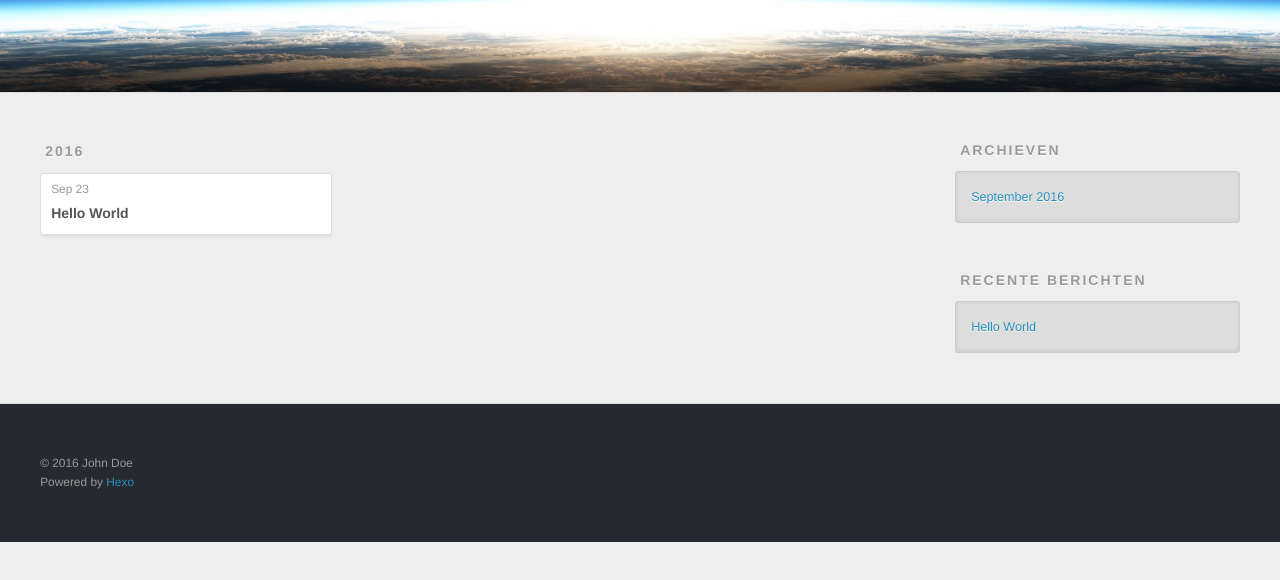
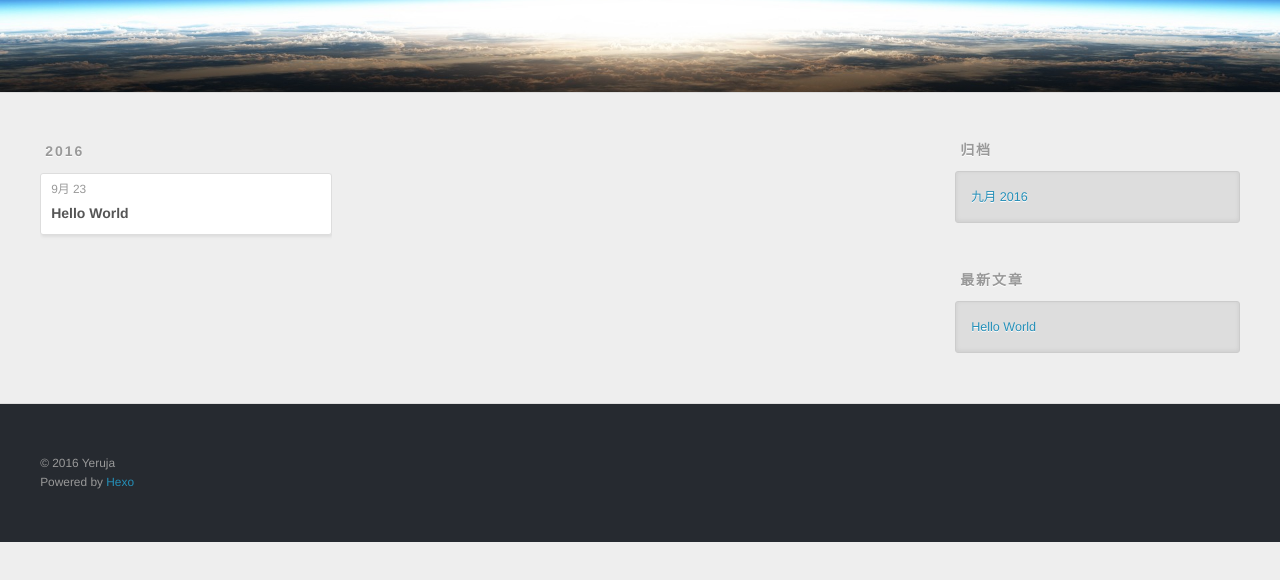
Before and after one commit to yeruja/yeruja.github.io, a plain HTML site: page archives/2016/09/index.html in a window 1280 px wide. Shown: the part 208-788 px from the top of the page. Drawn offline with nearby package versions, Linux system fonts and the light colour scheme.

Commit message:
Site updated: 2016-09-24 09:48:07

```diff
--- a/archives/2016/09/index.html
+++ b/archives/2016/09/index.html
@@ -3,7 +3,7 @@
 <head>
   <meta charset="utf-8">
 
-  <title>Archieven: 2016/9 | Hexo</title>
+  <title>归档: 2016/9 | Hexo</title>
   <meta name="viewport" content="width=device-width, initial-scale=1, maximum-scale=1">
   <meta property="og:type" content="website">
 <meta property="og:title" content="Hexo">
@@ -50,7 +50,7 @@
 
           <a id="nav-rss-link" class="nav-icon" href="/atom.xml" title="RSS Feed"></a>
 
-        <a id="nav-search-btn" class="nav-icon" title="Zoeken"></a>
+        <a id="nav-search-btn" class="nav-icon" title="搜索"></a>
       </nav>
       <div id="search-form-wrap">
         <form action="//google.com/search" method="get" accept-charset="UTF-8" class="search-form"><input type="search" name="q" results="0" class="search-form-input" placeholder="Search"><button type="submit" class="search-form-submit">&#xF002;</button><input type="hidden" name="sitesearch" value="http://yoursite.com"></form>
@@ -76,7 +76,7 @@
   <div class="archive-article-inner">
     <header class="archive-article-header">
       <a href="/2016/09/23/hello-world/" class="archive-article-date">
-  <time datetime="2016-09-23T13:19:51.020Z" itemprop="datePublished">Sep 23</time>
+  <time datetime="2016-09-23T13:19:51.020Z" itemprop="datePublished">9月 23</time>
 </a>
 
 
@@ -107,9 +107,9 @@
 
 
   <div class="widget-wrap">
-    <h3 class="widget-title">Archieven</h3>
+    <h3 class="widget-title">归档</h3>
     <div class="widget">
-      <ul class="archive-list"><li class="archive-list-item"><a class="archive-list-link" href="/archives/2016/09/">September 2016</a></li></ul>
+      <ul class="archive-list"><li class="archive-list-item"><a class="archive-list-link" href="/archives/2016/09/">九月 2016</a></li></ul>
     </div>
   </div>
 
@@ -117,7 +117,7 @@
 
 
   <div class="widget-wrap">
-    <h3 class="widget-title">Recente berichten</h3>
+    <h3 class="widget-title">最新文章</h3>
     <div class="widget">
       <ul>
 
@@ -137,7 +137,7 @@
 
   <div class="outer">
     <div id="footer-info" class="inner">
-      &copy; 2016 John Doe<br>
+      &copy; 2016 Yeruja<br>
       Powered by <a href="http://hexo.io/" target="_blank">Hexo</a>
     </div>
   </div>
```
Also changed, not shown: 2016/09/23/hello-world/index.html (+6 -6 lines), archives/2016/index.html (+7 -7 lines), archives/index.html (+7 -7 lines), index.html (+6 -6 lines), 1 other file.
